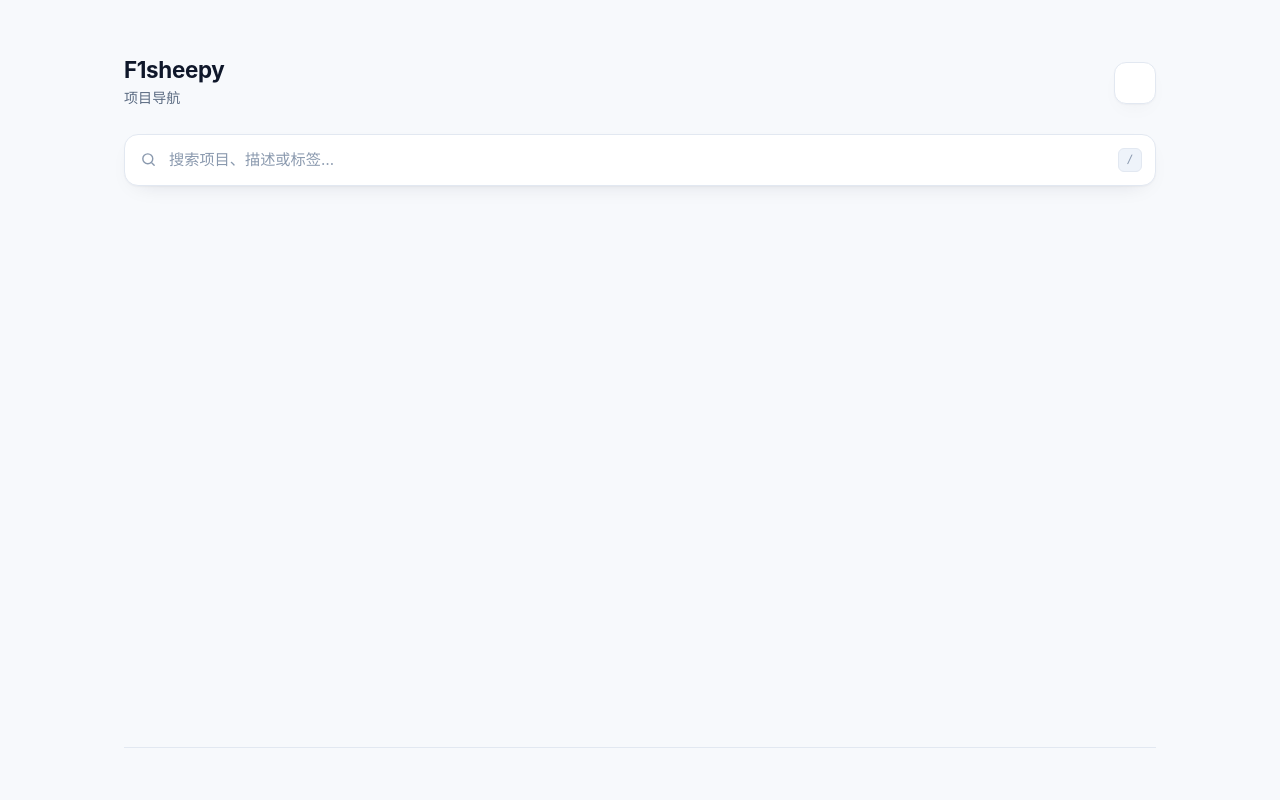
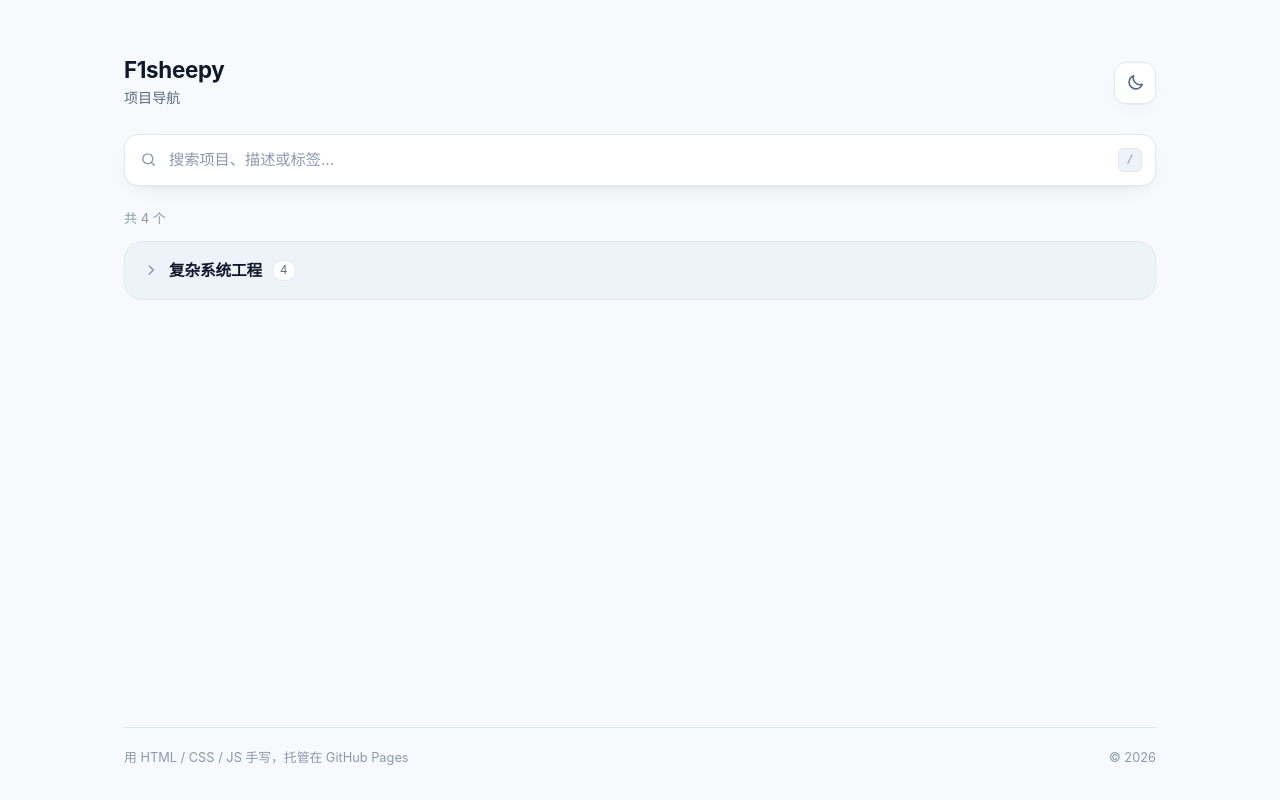
Before and after one commit to F1sheepy/F1sheepy.github.io, a plain HTML site: page index.html in a window 1280 px wide. Drawn offline with Linux system fonts and the light colour scheme.

Commit message:
修复了主菜单内容消失的问题

```diff
--- a/index.html
+++ b/index.html
@@ -735,11 +735,11 @@ input[type="search"]::-webkit-search-results-decoration { display: none; }
           desc: '复杂系统工程 2026：系统需求规格书（SyRS）、初始系统框架、系统控制图、安全需求及安全架构。',
           url: 'wlv-uip-syrs-arch-2026.html',
         },
-	{
-	title:'场景分层'
-	desc:'轮腿式无人智能搭载平台 ODD 按作战任务（L1，6 类）→ 任务剖面（L2，19 类）→ 具体场景（L3，46 条）三级分解。'
-	url:'Scene Layering.html'
-	}
+        {
+          title: '场景分层',
+          desc: '轮腿式无人智能搭载平台 ODD 按作战任务（L1，6 类）→ 任务剖面（L2，19 类）→ 具体场景（L3，46 条）三级分解。',
+          url: 'Scene%20Layering.html',
+        },
       ],
     },
   ];
```
